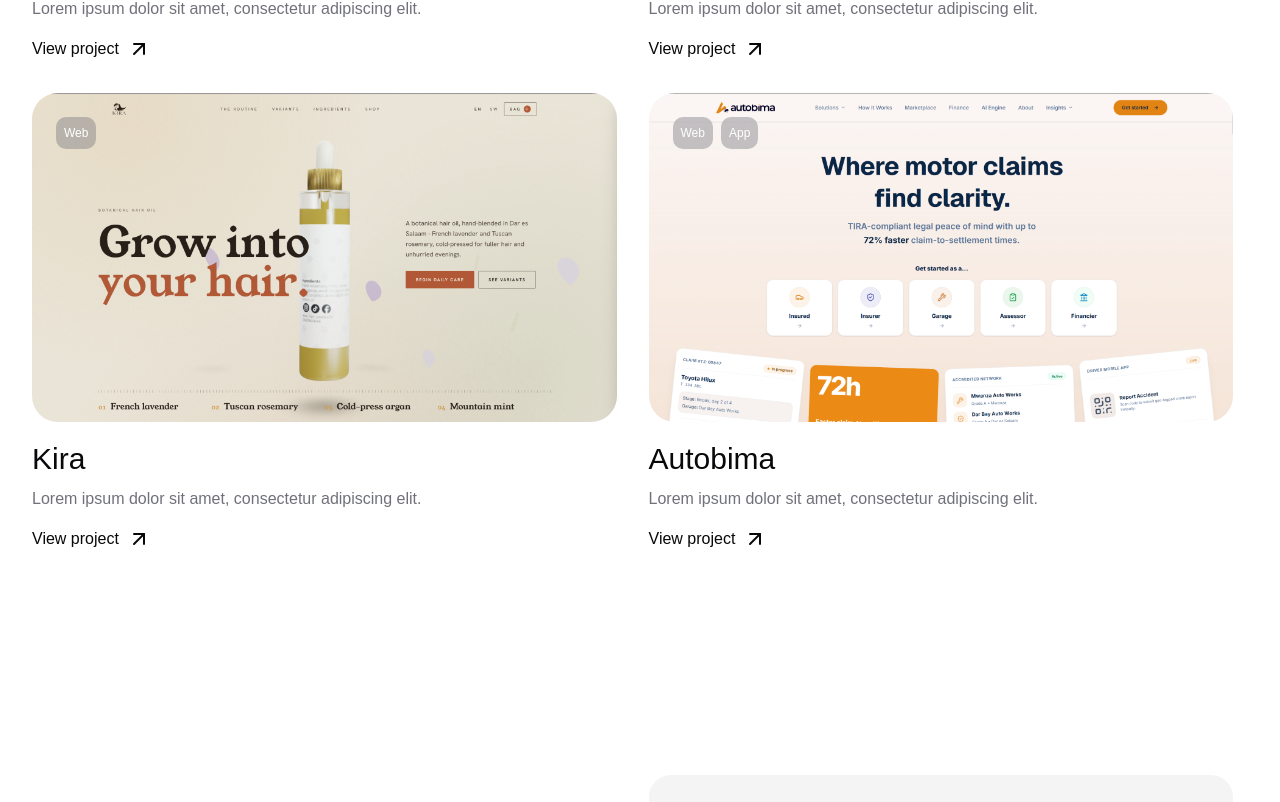
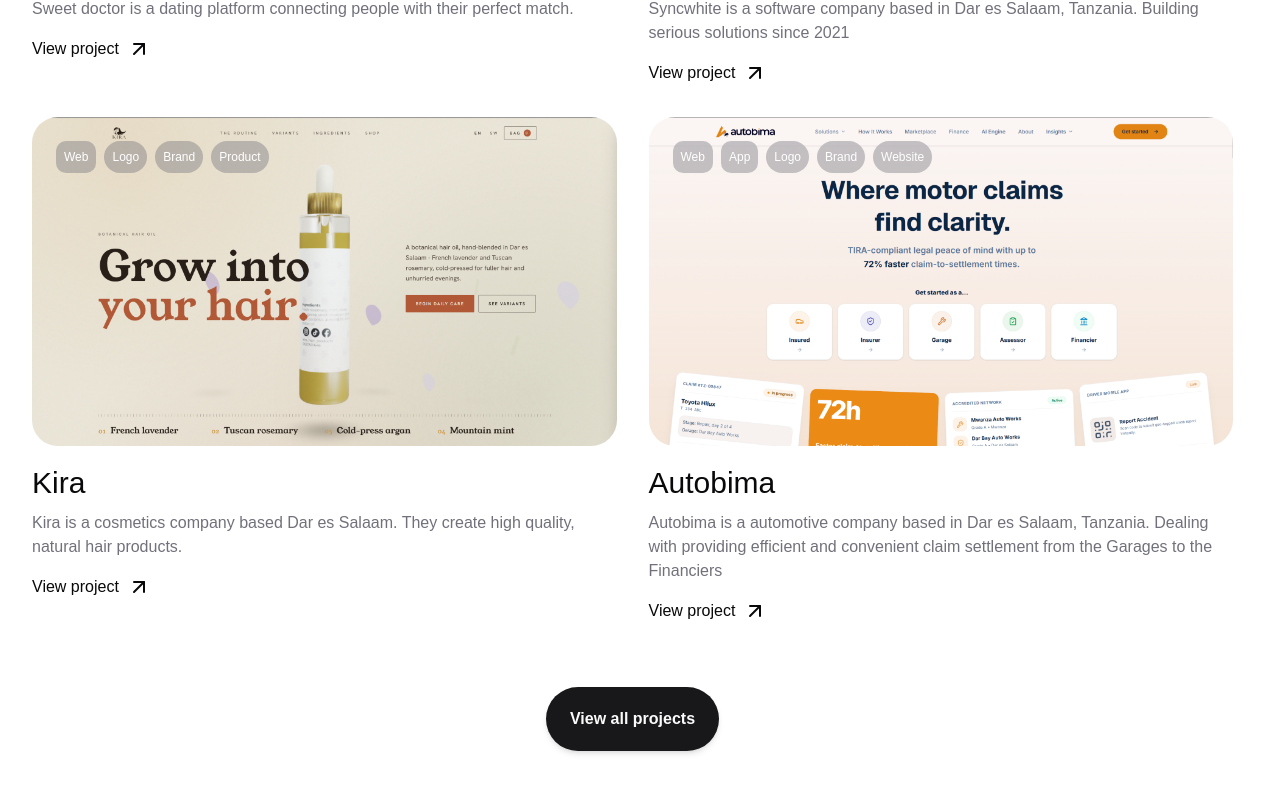
Before and after one commit to albizzy/albert_mwasisoba_portfolio_v2, a Next.js app: page / in a window 1280 px wide. Shown: the part 1778-2580 px from the top of the page. Built offline with nearby package versions, Linux system fonts and the light colour scheme; a web font is replaced by a local one.

Commit message:
feat(content): Add services badges and detailed descriptions to WorkOverview component

```diff
--- a/src/components/content/home/work-overview/index.tsx
+++ b/src/components/content/home/work-overview/index.tsx
@@ -7,12 +7,15 @@
 import { Typography } from '@/components/ui/typography'
 import Link from 'next/link'
 import { ArrowUpRight } from 'lucide-react'
+import { Button } from '@/components/ui/button'
 
 const works = [
     {
         title: 'Sweet Doctor',
-        types: ['Web', 'Mobile'],
-        description: 'Lorem ipsum dolor sit amet, consectetur adipiscing elit.',
+        types: ['Web', 'App'],
+        services: ['Logo', 'Brand', 'Website'],
+        description:
+            'Sweet doctor is a dating platform connecting people with their perfect match.',
         link: 'https://sweet.doctor',
         image: SweetDoctorVisual,
         imageAlt: 'Sweet Doctor',
@@ -26,10 +29,12 @@
     {
         title: 'Syncwhite',
         types: ['Web'],
-        description: 'Lorem ipsum dolor sit amet, consectetur adipiscing elit.',
+        services: ['Logo', 'Brand'],
+        description:
+            'Syncwhite is a software company based in Dar es Salaam, Tanzania. Building serious solutions since 2021',
         link: 'https://syncwhite.com',
         image: SyncwhiteVisual,
-        imageAlt: 'Sweet Doctor',
+        imageAlt: 'Syncwhite',
         imageWidth: 1000,
         imageHeight: 1000,
         imageBlurDataURL: '',
@@ -38,10 +43,12 @@
     {
         title: 'Kira',
         types: ['Web'],
-        description: 'Lorem ipsum dolor sit amet, consectetur adipiscing elit.',
+        services: ['Logo', 'Brand', 'Product'],
+        description:
+            'Kira is a cosmetics company based Dar es Salaam. They create high quality, natural hair products.',
         link: 'https://kira.co.tz',
         image: KiraVisual,
-        imageAlt: 'Sweet Doctor',
+        imageAlt: 'Kira',
         imageWidth: 1000,
         imageHeight: 1000,
         imageBlurDataURL: '',
@@ -50,10 +57,12 @@
     {
         title: 'Autobima',
         types: ['Web', 'App'],
-        description: 'Lorem ipsum dolor sit amet, consectetur adipiscing elit.',
+        services: ['Logo', 'Brand', 'Website'],
+        description:
+            'Autobima is a automotive company based in Dar es Salaam, Tanzania. Dealing with providing efficient and convenient claim settlement from the Garages to the Financiers',
         link: 'https://autobima.co.tz',
         image: AutobimaVisual,
-        imageAlt: 'Sweet Doctor',
+        imageAlt: 'Autobima',
         imageWidth: 1000,
         imageHeight: 1000,
         imageBlurDataURL: '',
@@ -63,7 +72,7 @@
 
 export function WorkOverview() {
     return (
-        <Section>
+        <Section className={'flex flex-col gap-12'}>
             <div className="grid grid-cols-1 md:grid-cols-2 gap-8">
                 {works.map((work, index) => (
                     <div
@@ -85,6 +94,7 @@
                                 }
                             />
                             <div className="absolute top-6 left-6 flex flex-row gap-2">
+                                <div className={'flex flex-row gap-2'}>
                                     {work.types.map((type, typeIndex) => (
                                         <div
                                             key={typeIndex}
@@ -95,6 +105,21 @@
                                             <span>{type}</span>
                                         </div>
                                     ))}
+                                </div>
+                                <div className={'flex flex-row gap-2'}>
+                                    {work.services.map(
+                                        (service, serviceIndex) => (
+                                            <div
+                                                key={serviceIndex}
+                                                className={
+                                                    'w-fit bg-muted-foreground/40 p-2 rounded-full text-xs text-white backdrop-blur-sm'
+                                                }
+                                            >
+                                                <span>{service}</span>
+                                            </div>
+                                        )
+                                    )}
+                                </div>
                             </div>
                         </div>
                         <div className="flex flex-col gap-2">
@@ -132,6 +157,15 @@
                     </div>
                 ))}
             </div>
+            <div className={'flex flex-row w-full items-center justify-center'}>
+                <Button
+                    asChild
+                    variant="default"
+                    className="rounded-full px-6 py-5 h-auto text-sm md:text-base font-semibold shadow-md cursor-pointer hover:scale-105 transition-transform"
+                >
+                    <Link href="/works">View all projects</Link>
+                </Button>
+            </div>
         </Section>
     )
 }
```
Lines whose indentation alone changed are shown as unchanged.
